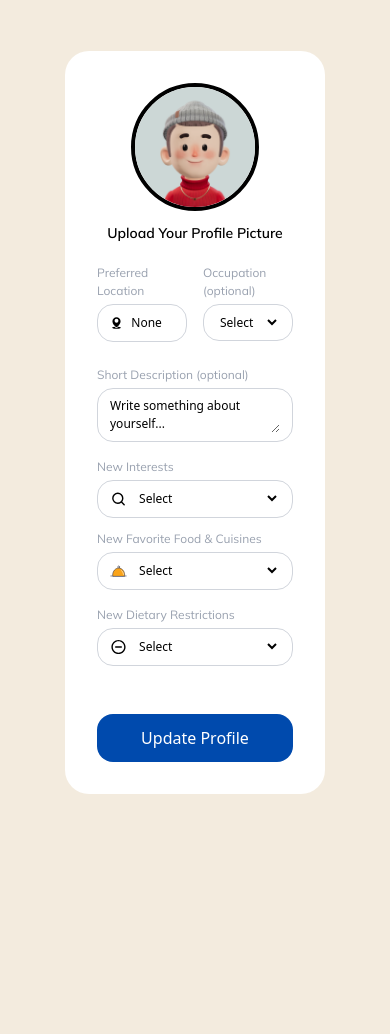
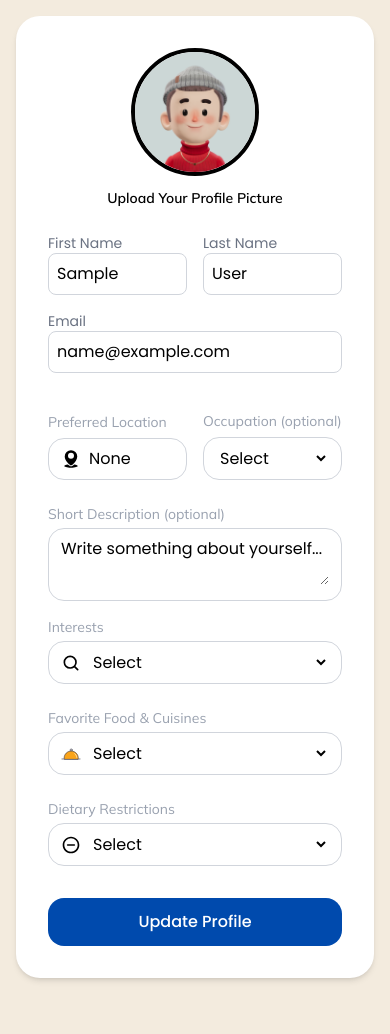
Before and after one commit to mshah972/Local-Sphere, a Django app: page /profileEdit/ in a window 390 px wide. Shown: the part 108-1142 px from the top of the page. Before the commit the page ends 902 px from the top, so only its background shows below. Run offline with Django 5.2, Linux system fonts and the light colour scheme; the visitor is signed in with stand-in values (Sample User, id 1); style sheets or scripts are compiled from the project's sources; parts of the project's set-up code (start-up, migrations or seed data) failed here and were passed over.

Commit message:
New front end edit page

```diff
--- a/templates/profileEdit.html
+++ b/templates/profileEdit.html
@@ -199,44 +199,118 @@
             </div>
         </header>
 
-        <!-- END OF HEADER -->
-        <div class="flex justify-center items-center min-h-screen">
-        <div class="relative w-2/3 p-8 bg-white rounded-3xl lg:mr-15 lg:ml-5 flex flex-col h-auto">
+    <!-- NEW PAGE COPY THIS UP  -->
+    <div class="@container flex w-full mx-auto flex-col lg:flex-row 2xl:flex-row font-poppins p-4 lg:p-0">
+        <div class="relative w-full hidden lg:inline-flex 2xl:inline-flex lg:w-5/10 p-6 h-auto lg:ml-20 flex flex-col items-center overflow-hidden rounded-3xl">
+            <!-- Background Image -->
+            <img src="../static/userCreationBack.png"
+                 alt="User Background"
+                 class="absolute inset-0 w-full h-full object-cover rounded-2xl opacity-50">
+
+            <div class="relative flex flex-col items-center w-full">
+                <!-- Profile Image -->
+                <div class="relative w-28 h-28 border-4 border-white rounded-full overflow-hidden">
+                    <img id="userProfileImage"
+                         class="w-full h-full object-cover"
+                         src="{% if user.picture %}{{ user.picture.url }}{% else %}/static/defaultProfile.png{% endif %}"
+                         alt="Profile Picture">
+                </div>
+
+                <!-- User Name (Dynamic) -->
+                <h3 id="previewFullName" class="text-white font-extrabold text-3xl mt-4">
+                    {{ user.first_name }} {{ user.last_name }}
+                </h3>
+
+                <!-- User Email (Dynamic) -->
+                <p id="previewEmail" class="font-mulish text-white font-light text-sm mt-1">
+                    {{ user.email }}
+                </p>
+
+                <!-- User Bio -->
+                <p id="userDescriptionDisplay" class="text-white text-center text-sm px-6 leading-relaxed mt-4">
+                    {{ user.biography }}
+                </p>
+
+                <!-- Interests & Cuisines -->
+                <div class="flex flex-row w-full justify-center gap-6 mt-8 mb-4 px-2">
+                    <!-- Interests -->
+                    <div id="interestsContainer" class="bg-custom-white w-full p-4 rounded-3xl shadow-lg hidden">
+                        <h2 class="text-center text-lg font-bold mb-2">Interests</h2>
+                        <div class="border-t border-black mt-2 mb-4"></div>
+                        <div id="userInterests" class="space-y-2 text-center"></div>
+                    </div>
+
+                    <!-- Cuisines -->
+                    <div id="cuisinesContainer" class="bg-custom-white w-full p-4 rounded-3xl shadow-lg hidden">
+                        <h2 class="text-center text-lg font-bold mb-2">Cuisines & Foods</h2>
+                        <div class="border-t border-black mt-2 mb-4"></div>
+                        <div id="userCuisines" class="space-y-2 text-center"></div>
+                    </div>
+                </div>
+            </div>
+        </div>
+
+        <!-- Right Side Edit  -->
+
+
+        <div class="relative w-full lg:w-4/6 p-8 bg-white rounded-3xl lg:mr-10 lg:ml-5 flex flex-col h-auto shadow-md">
             <form id="userForm" action="{% url 'update_user_profile' %}" method="POST" enctype="multipart/form-data">
                 {% csrf_token %}
 
+                <!-- Profile Picture Section -->
                 <div class="flex flex-col items-center justify-center w-full">
-                    <!-- Profile Picture Container -->
                     <div class="relative w-32 h-32">
-                        <!-- Profile Image -->
                         <img id="profileImage"
                              class="w-full h-full rounded-full border-4 border-black object-cover"
                              src="{% if user.picture %}{{ user.picture.url }}{% else %}/static/defaultProfile.png{% endif %}"
                              alt="Profile Picture">
-                        <!-- Hidden File Input -->
                         <input type="file" id="fileInput" name="picture" class="hidden" accept="image/*">
                     </div>
-
-                    <!-- Upload Label -->
-                    <label for="fileInput"
-                           class="mt-3 text-center cursor-pointer font-mulish text-black text-[14px] font-semibold">
+                    <label for="fileInput" class="mt-3 text-center cursor-pointer font-mulish text-black text-[14px] font-semibold">
                         Upload Your Profile Picture
                     </label>
                 </div>
 
-                <div class="flex flex-row justify-between items-center w-full mr-5 pt-5">
-                    <div class="flex flex-col items-start justify-between w-full">
-                        <label for="location" class="font-mulish text-gray-400 text-[12px] font-normal">Preferred Location</label>
-                        <div class="flex items-center border border-gray-300 rounded-2xl mt-1 px-3 py-2 w-full text-[12px] md:text-[14px] lg:text-[16px] font-normal">
-                            <span class="mr-2">
-                                <img class="h-5 w-auto" src="../static/location.svg">
-                            </span>
-                            <input id="location" type="text" name="location" value="{{ user.location }}" class="w-full focus:outline-none">
+                <!-- First and Last Name Fields -->
+                <div class="flex justify-between space-x-4 mt-6 mb-4">
+                    <div class="w-1/2">
+                        <label for="first_name" class="block text-gray-500 text-sm">First Name</label>
+                        <input type="text" id="first_name" name="first_name"
+                               class="w-full border border-gray-300 rounded-lg p-2"
+                               value="{{ user.first_name }}"
+                               oninput="updateFullName()">
+                    </div>
+                    <div class="w-1/2">
+                        <label for="last_name" class="block text-gray-500 text-sm">Last Name</label>
+                        <input type="text" id="last_name" name="last_name"
+                               class="w-full border border-gray-300 rounded-lg p-2"
+                               value="{{ user.last_name }}"
+                               oninput="updateFullName()">
                     </div>
                 </div>
-                    <div class="flex flex-col items-start justify-between w-full ml-4">
-                        <label for="occupation" class="font-mulish text-gray-400 text-[12px] font-normal">Occupation (optional)</label>
-                        <div class="flex items-center border border-gray-300 rounded-2xl mt-1 px-3 py-2 w-full text-[12px] md:text-[14px] lg:text-[16px] font-normal">
+
+                <!-- Email Field -->
+                <div class="mb-4">
+                    <label for="email" class="block text-gray-500 text-sm">Email</label>
+                    <input type="email" id="email" name="email"
+                           class="w-full border border-gray-300 rounded-lg p-2"
+                           value="{{ user.email }}"
+                           oninput="syncPreview('previewEmail', this.value)">
+                </div>
+
+                <!-- Location & Occupation -->
+                <div class="flex flex-row justify-between items-center w-full pt-5">
+                    <div class="w-1/2">
+                        <label for="location" class="text-gray-400 text-sm font-mulish">Preferred Location</label>
+                        <div class="flex items-center border border-gray-300 rounded-2xl mt-1 px-3 py-2">
+                            <img class="h-5 w-auto mr-2" src="../static/location.svg">
+                            <input id="location" type="text" name="location"
+                                   value="{{ user.location }}" class="w-full focus:outline-none">
+                        </div>
+                    </div>
+                    <div class="w-1/2 ml-4">
+                        <label for="occupation" class="text-gray-400 text-sm font-mulish">Occupation (optional)</label>
+                        <div class="flex items-center border border-gray-300 rounded-2xl mt-1 px-3 py-2">
                             <select id="occupation" name="occupation" class="w-full focus:outline-none">
                                 <option disabled selected hidden>Select</option>
                                 <option value="Student">Student</option>
@@ -248,21 +322,22 @@
                     </div>
                 </div>
 
-                <div class="flex flex-col items-start justify-between w-full mt-6">
-                    <label for="biography" class="font-mulish text-gray-400 text-[12px] font-normal">Short Description (optional)</label>
-                    <div class="flex items-center border border-gray-300 rounded-2xl mt-1 px-3 py-2 w-full text-[12px] md:text-[14px] lg:text-[16px] font-normal">
-                        <textarea id="biography" type="text" name="biography" placeholder="Write about yourself..." class="w-full focus:outline-none">{{ user.biography|default:'Write something about yourself...' }}</textarea>
+                <!-- Biography -->
+                <div class="flex flex-col mt-6">
+                    <label for="biography" class="text-gray-400 text-sm font-mulish">Short Description (optional)</label>
+                    <div class="border border-gray-300 rounded-2xl mt-1 px-3 py-2">
+                        <textarea id="biography" name="biography"
+                                  class="w-full focus:outline-none"
+                                  placeholder="Write about yourself...">{{ user.biography|default:'Write something about yourself...' }}</textarea>
                     </div>
                 </div>
 
-                <div class="flex flex-col items-start justify-between w-full mt-4">
-                    <label for="interestDropdown" class="font-mulish text-gray-400 text-[12px] font-normal">New Interests</label>
-                    <div class="flex items-center border border-gray-300 rounded-2xl mt-1 px-3 py-2 w-full text-[12px] md:text-[14px] lg:text-[16px] font-normal">
-                        <span class="mr-2">
-                           <img class="h-5 w-auto" src="../static/Search2.svg" alt="Search Icon">
-                        </span>
-                        <select id="interestDropdown"
-                                class="w-full font-normal rounded-md">
+                <!-- Interests -->
+                <div class="flex flex-col mt-4">
+                    <label for="interestDropdown" class="text-gray-400 text-sm font-mulish">Interests</label>
+                    <div class="border border-gray-300 rounded-2xl mt-1 px-3 py-2 flex items-center">
+                        <img class="h-5 w-auto mr-2" src="../static/Search2.svg" alt="Search Icon">
+                        <select id="interestDropdown" class="w-full font-normal rounded-md">
                             <option disabled selected hidden>Select</option>
                             <option>Music Concerts</option>
                             <option>Chicago Cubs</option>
@@ -271,20 +346,16 @@
                             <option>Soccer</option>
                             <option>Club Nights</option>
                         </select>
-                        <input type="hidden" id="interests" name="interests">
                     </div>
+                    <div id="selectedInterest" class="flex flex-wrap gap-2 mt-2"></div>
                 </div>
-                <div id="selectedInterest" class="flex flex-wrap gap-2 mt-1 mb-2 lg:mb-6"></div>
 
-
-                <div class="flex flex-col items-start justify-between w-full mt-2">
-                    <label for="cuisineDropdown" class="font-mulish text-gray-400 text-[12px] font-normal">New Favorite Food & Cuisines</label>
-                    <div class="flex items-center border border-gray-300 rounded-2xl mt-1 px-3 py-2 w-full text-[12px] md:text-[14px] lg:text-[16px] font-normal">
-                        <span class="mr-2">
-                           <img class="h-5 w-auto" src="../static/foodIcon.svg" alt="Peoples Icon">
-                        </span>
-                        <select id="cuisineDropdown"
-                                class="w-full font-normal rounded-md">
+                <!-- Favorite Cuisines -->
+                <div class="flex flex-col mt-4">
+                    <label for="cuisineDropdown" class="text-gray-400 text-sm font-mulish">Favorite Food & Cuisines</label>
+                    <div class="border border-gray-300 rounded-2xl mt-1 px-3 py-2 flex items-center">
+                        <img class="h-5 w-auto mr-2" src="../static/foodIcon.svg" alt="Food Icon">
+                        <select id="cuisineDropdown" class="w-full font-normal rounded-md">
                             <option disabled selected hidden>Select</option>
                             <option>Italian</option>
                             <option>Mexican</option>
@@ -293,19 +364,16 @@
                             <option>Pizza</option>
                             <option>Salads</option>
                         </select>
-                        <input type="hidden" id="favorite_cuisines" name="favorite_cuisines">
                     </div>
+                    <div id="selectedCuisines" class="flex flex-wrap gap-2 mt-2"></div>
                 </div>
-                <div id="selectedCuisines" class="flex flex-wrap gap-2 mt-2 mb-2 lg:mb-6"></div>
 
-                <div class="flex flex-col items-start justify-between w-full mt-2">
-                    <label for="dietRestrictionDropdown" class="font-mulish text-gray-400 text-[12px] font-normal">New Dietary Restrictions</label>
-                    <div class="flex items-center border border-gray-300 rounded-2xl mt-1 px-3 py-2 w-full text-[12px] md:text-[14px] lg:text-[16px] font-normal">
-                        <span class="mr-2">
-                           <img class="h-5 w-auto" src="../static/restrictions.svg" alt="Dietary Restrictions Icon">
-                        </span>
-                        <select id="dietRestrictionDropdown"
-                                class="w-full font-normal rounded-md">
+                <!-- Dietary Restrictions -->
+                <div class="flex flex-col mt-4">
+                    <label for="dietRestrictionDropdown" class="text-gray-400 text-sm font-mulish">Dietary Restrictions</label>
+                    <div class="border border-gray-300 rounded-2xl mt-1 px-3 py-2 flex items-center">
+                        <img class="h-5 w-auto mr-2" src="../static/restrictions.svg" alt="Dietary Restrictions Icon">
+                        <select id="dietRestrictionDropdown" class="w-full font-normal rounded-md">
                             <option disabled selected hidden>Select</option>
                             <option value="Vegan">Vegan</option>
                             <option value="Vegetarian">Vegetarian</option>
@@ -314,20 +382,18 @@
                             <option value="Keto">Ketogenic Diet</option>
                             <option value="Halal">Kosher and Halal</option>
                         </select>
-                        <input type="hidden" id="diet_restrictions" name="diet_restrictions">
                     </div>
+                    <div id="selectedDietRestriction" class="flex flex-wrap gap-2 mt-2"></div>
                 </div>
-                <div id="selectedDietRestriction" class="flex flex-wrap gap-2 mt-2 mb-2 lg:mb-6"></div>
 
-                <!-- Buttons -->
-                <div class="mt-6 lg:pt-auto lg:mt-auto flex flex-col gap-4 pt-4">
+                <!-- Submit Button -->
+                <div class="mt-6 flex flex-col gap-4">
                     <button type="submit" id="recreate-btn"
-                            class="bottom-15 left-0 w-full p-3 bg-custom-blue text-white rounded-2xl flex justify-center items-center font-medium cursor-pointer">
+                            class="w-full p-3 bg-custom-blue text-white rounded-2xl flex justify-center items-center font-medium cursor-pointer">
                         Update Profile
                     </button>
                 </div>
             </form>
-        </div>
         </div>
 </main>
 <script>
@@ -346,24 +412,70 @@
 
     if (userLoggedIn) {
         // Change 'Explore' to 'My Account' with First and Last Name
+        if (exploreLink) {
             exploreLink.textContent = `${userFirstName} ${userLastName}`;
             exploreLink.href = "/my-account"; // Update with actual account page URL
             exploreLink.classList.add("cursor-pointer", "hover:font-extrabold");
+        }
 
+        if (mobileExploreLink) {
             mobileExploreLink.textContent = `${userFirstName} ${userLastName}`;
             mobileExploreLink.href = "/my-account"; // Update with actual account page URL
+        }
 
         // Remove Login Button (Desktop & Mobile)
         if (loginButton) loginButton.remove();
         if (mobileLoginButton) mobileLoginButton.remove();
     }
+
+    // **Sync Preview Updates**
+    function syncPreview(targetId, value) {
+        const targetElement = document.getElementById(targetId);
+        if (targetElement) {
+            targetElement.textContent = value.trim() || " ";
+        }
+    }
+
+    // **Get Form Input Fields**
+    const firstNameInput = document.getElementById("first_name");
+    const lastNameInput = document.getElementById("last_name");
+    const emailInput = document.getElementById("email");
+
+    // **Get Preview Elements**
+    const previewFullName = document.getElementById("previewFullName");
+    const previewEmail = document.getElementById("previewEmail");
+
+    // **Initialize preview with current values**
+    function updateFullName() {
+        if (previewFullName && firstNameInput && lastNameInput) {
+            previewFullName.textContent = `${firstNameInput.value} ${lastNameInput.value}`.trim();
+        }
+    }
+
+    if (previewEmail && emailInput) {
+        previewEmail.textContent = emailInput.value;
+    }
+
+    // **Attach event listeners for real-time updates**
+    if (firstNameInput) firstNameInput.addEventListener("input", updateFullName);
+    if (lastNameInput) lastNameInput.addEventListener("input", updateFullName);
+    if (emailInput && previewEmail) {
+        emailInput.addEventListener("input", function () {
+            previewEmail.textContent = emailInput.value;
+        });
+    }
+
+    // **Run updateFullName once at the start**
+    updateFullName();
 });
 
+// **Profile Image Update (Preview)**
 document.addEventListener("DOMContentLoaded", function () {
     const fileInput = document.getElementById("fileInput");
     const profileImage = document.getElementById("profileImage");
     const userProfileImage = document.getElementById("userProfileImage");
 
+    if (fileInput && profileImage && userProfileImage) {
         fileInput.addEventListener("change", function () {
             const file = fileInput.files[0];
 
@@ -376,6 +488,7 @@
                 reader.readAsDataURL(file);
             }
         });
+    }
 });
 
 document.addEventListener("DOMContentLoaded", function () {
@@ -615,7 +728,6 @@
         document.getElementById("userForm").addEventListener("submit", updateHiddenFields);
     });
 
-
     ////////////////////////////////////// Header Script /////////////////////////////////////
 
 
```
Lines whose indentation alone changed are shown as unchanged.
